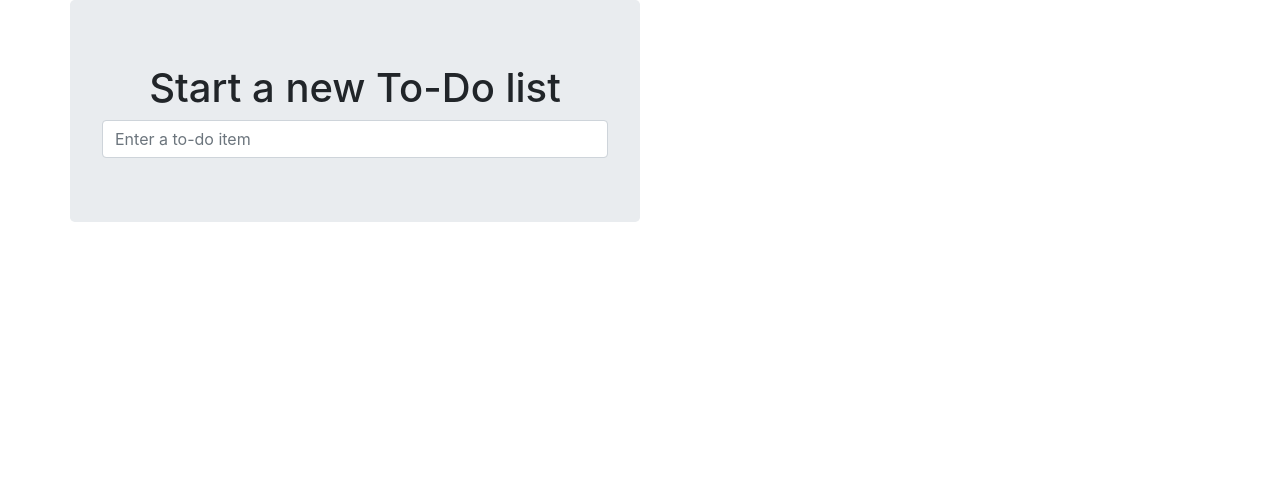
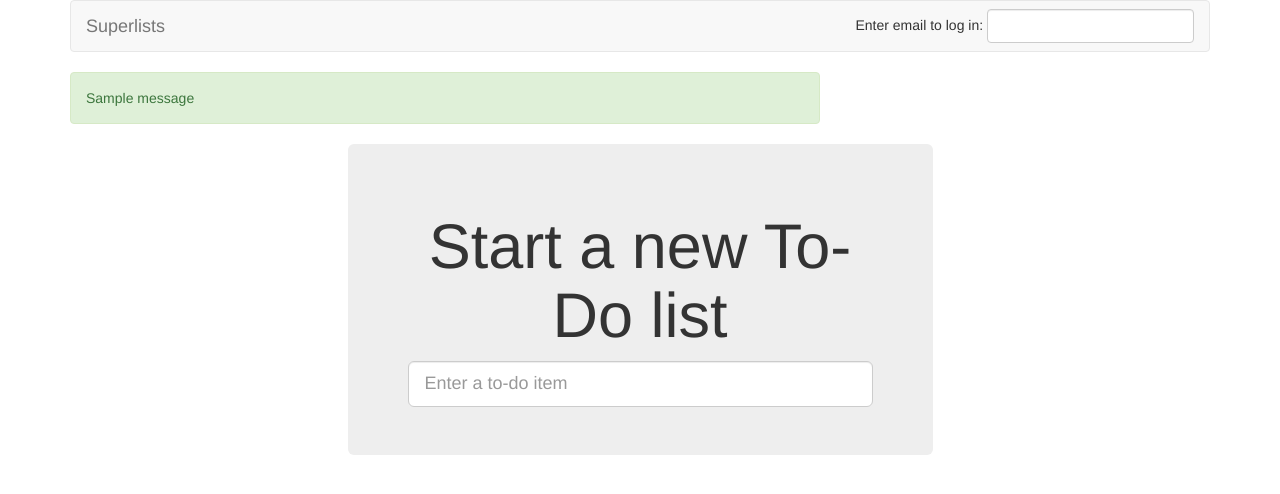
Before and after one commit to zxy-zxy/testdriven_superlists, a Django app: page / in a window 1280 px wide. Shown: the top 494 px of the page. Run offline with Django 3.2, Linux system fonts and the light colour scheme; tables that the repository leaves empty hold one stand-in row (values such as "Sample post"); one stand-in notice (Sample message) is shown; some libraries are stand-ins or nearby versions.

Commit message:
additional urls and django email backend in settings

```diff
--- a/lists/templates/base.html
+++ b/lists/templates/base.html
@@ -15,6 +15,40 @@
 </head>
 <body>
 <div class="container">
+    <nav class="navbar navbar-default" role="navigation">
+        <div class="container-fluid">
+            <a class="navbar-brand" href="/">Superlists</a>
+            {% if user.email %}
+                <ul class="nav navbar-nav navbar-right">
+                    <li class="navbar-text">Logged in as {{ user.email }}</li>
+                    <li><a href="#">Log out</a></li>
+                </ul>
+            {% else %}
+                <form class="navbar-form navbar-right"
+                      method="POST"
+                      action="{% url 'accounts:send_login_email' %}">
+                    <span>Enter email to log in:</span>
+                    <input class="form-control" name="email" type="text"/>
+                    {% csrf_token %}
+                </form>
+            {% endif %}
+        </div>
+    </nav>
+
+    {% if messages %}
+        <div class="row">
+            <div class="col-md-8">
+                {% for message in messages %}
+                    {% if message.level_tag == 'success' %}
+                        <div class="alert alert-success">{{ message }}</div>
+                    {% else %}
+                        <div class="alert alert-warning">{{ message }}</div>
+                    {% endif %}
+                {% endfor %}
+            </div>
+        </div>
+    {% endif %}
+
     <div class="row">
         <div class="col-md-6 col-md-offset-3 jumbotron">
             <div class="text-center">
--- a/superlists/urls.py
+++ b/superlists/urls.py
@@ -21,4 +21,5 @@ urlpatterns = [
     path('', list_views.home_page, name='home'),
     path('admin/', admin.site.urls),
     path('lists/', include('lists.urls', namespace='lists')),
+    path('accounts/', include('accounts.urls', namespace='accounts')),
 ]
```
Also changed, not shown: functional_tests/test_login.py (+41 -0 lines), superlists/settings.py (+8 -0 lines).
